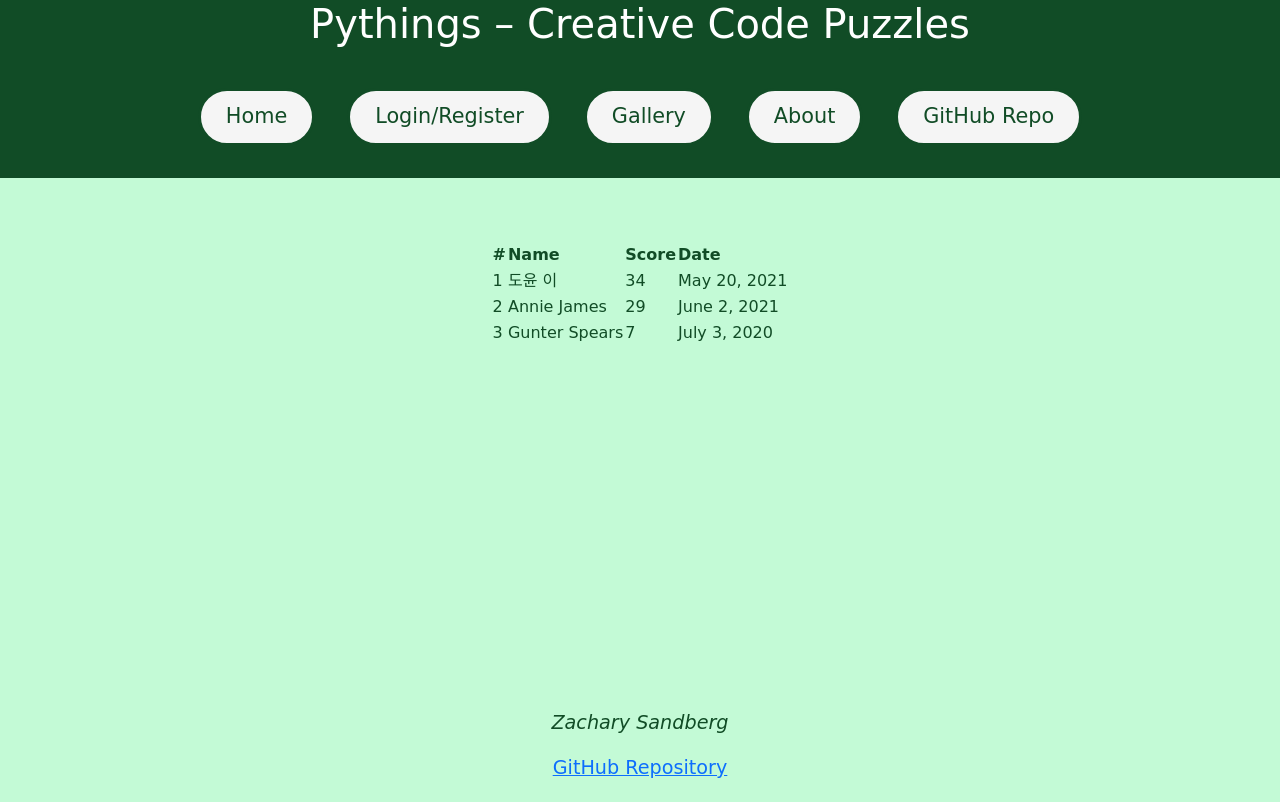
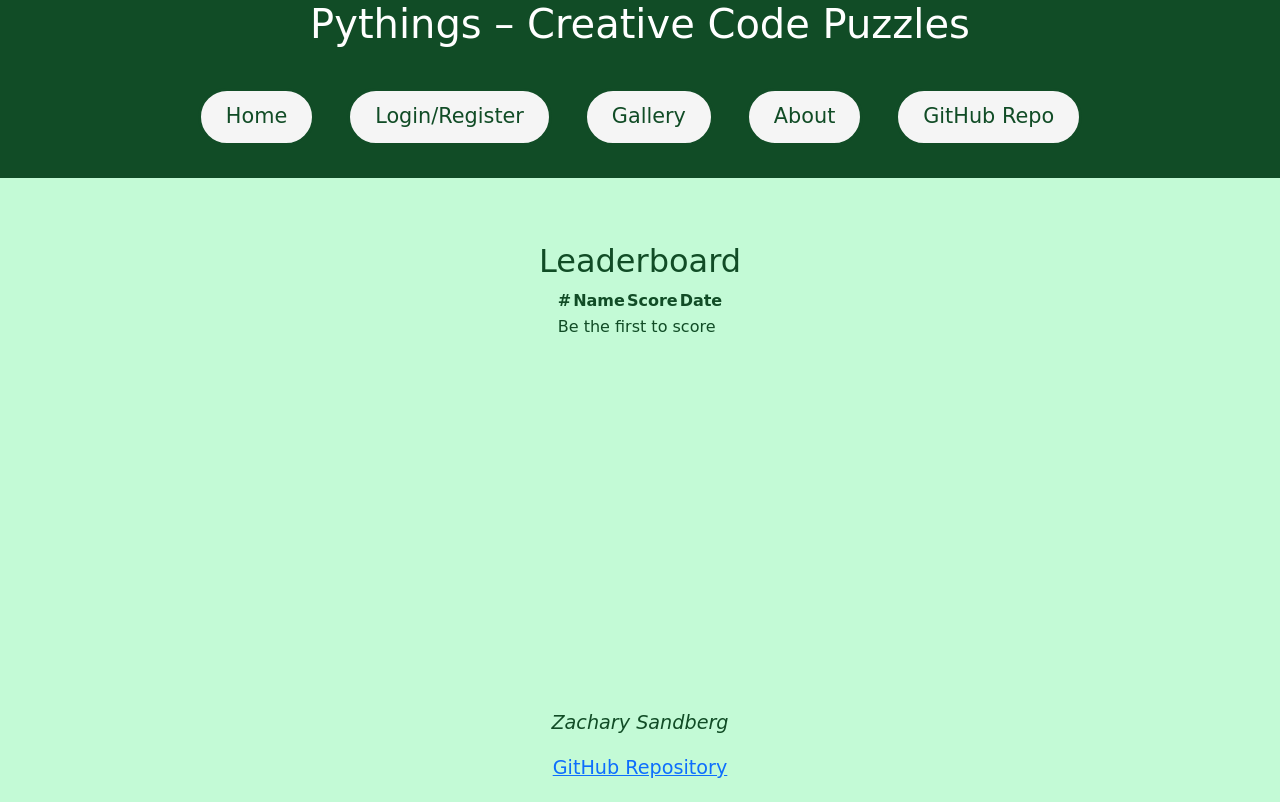
Before and after one commit to Zach31224/startup, a React (Vite) app: page /scores in a window 1280 px wide. Built offline with nearby package versions, Linux system fonts and the light colour scheme.

Commit message:
made the scoreboard dynamic, will continue to improve implementation

```diff
--- a/src/scores/scores.jsx
+++ b/src/scores/scores.jsx
@@ -1,14 +1,48 @@
 import React from 'react';
 import './scores.css';
 
-export function Scores() {
+/**
+ * Scores reads top scores from localStorage (will make later)
+ * Score items expected: { name, score, date }
+ */
+export function Scores({ userName = '', authState = 'unauthenticated' }) {
+  const [scores, setScores] = React.useState([]);
+
+  React.useEffect(() => {
+    const raw = localStorage.getItem('pythings.scores');
+    try {
+      const parsed = raw ? JSON.parse(raw) : [];
+      setScores(parsed);
+    } catch (err) {
+      console.error('Failed to parse scores', err);
+      setScores([]);
+    }
+  }, []);
+
+  const scoreRows = [];
+  if (scores && scores.length) {
+    for (const [i, score] of scores.entries()) {
+      scoreRows.push(
+        <tr key={i}>
+          <td>{i + 1}</td>
+          <td>{score.name}</td>
+          <td>{score.score}</td>
+          <td>{score.date}</td>
+        </tr>
+      );
+    }
+  } else {
+    scoreRows.push(
+      <tr key="0">
+        <td colSpan="4">Be the first to score</td>
+      </tr>
+    );
+  }
+
   return (
     <main>
-      <table style={{
-        margin: "0 auto",
-        fontFamily: "'Comic Sans MS', 'Marker Felt', cursive, sans-serif",
-        color: "#114c26"
-      }}>
+      <h2>Leaderboard</h2>
+      <table style={{ margin: '0 auto', fontFamily: "'Comic Sans MS', 'Marker Felt', cursive, sans-serif", color: '#114c26' }}>
         <thead>
           <tr>
             <th>#</th>
@@ -18,26 +52,11 @@ export function Scores() {
           </tr>
         </thead>
         <tbody>
-          <tr>
-            <td>1</td>
-            <td>도윤 이</td>
-            <td>34</td>
-            <td>May 20, 2021</td>
-          </tr>
-          <tr>
-            <td>2</td>
-            <td>Annie James</td>
-            <td>29</td>
-            <td>June 2, 2021</td>
-          </tr>
-          <tr>
-            <td>3</td>
-            <td>Gunter Spears</td>
-            <td>7</td>
-            <td>July 3, 2020</td>
-          </tr>
+          {scoreRows}
         </tbody>
       </table>
     </main>
   );
 }
+
+export default Scores;
```
